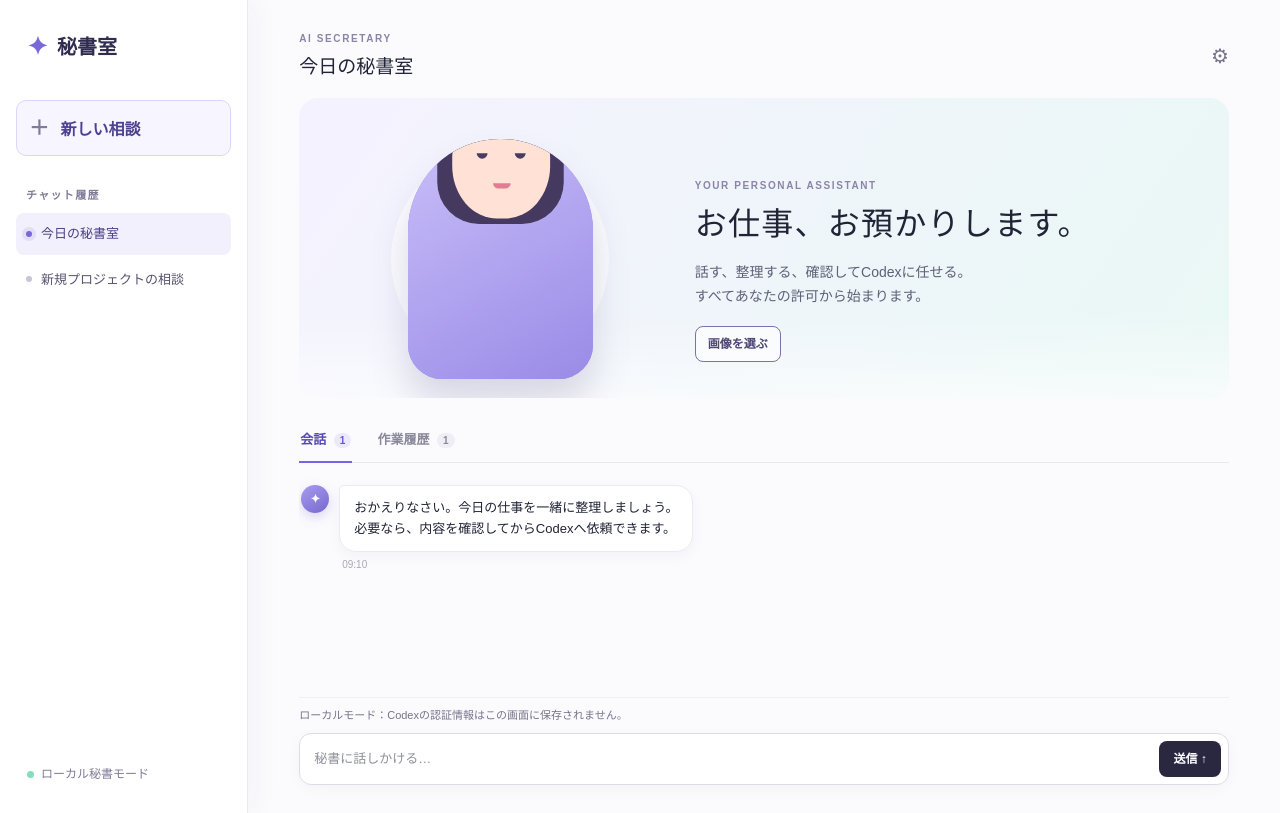
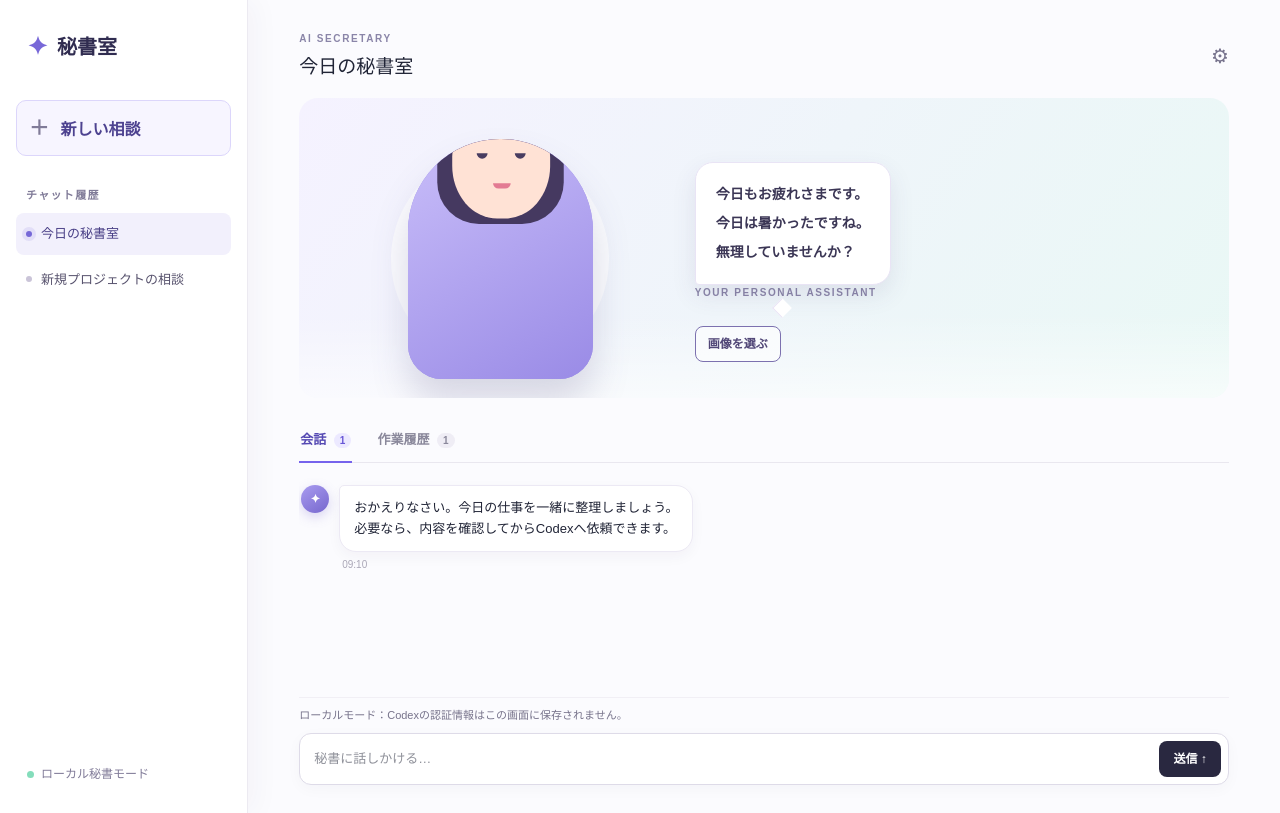
Before and after one commit to ENTER-WEB/ai-secretary, a Next.js app in the folder apps/ui/: page / in a window 1280 px wide. Built offline with nearby package versions, Linux system fonts and the light colour scheme.

Commit message:
Add secretary greeting bubble

```diff
--- a/apps/ui/src/app/conversation.css
+++ b/apps/ui/src/app/conversation.css
@@ -30,7 +30,36 @@
 .avatar-placeholder { transform: scale(1.36); transform-origin: center bottom; }
 .blink { left: 49px; top: 111px; transform: scale(1.35); transform-origin: left; }
 .speech-mouth { left: 78px; top: 148px; transform: scale(1.35); transform-origin: left; }
-.stage-copy { padding-bottom: 36px; max-width: 430px; }
+.stage-copy { position: relative; padding-bottom: 36px; max-width: 430px; }
+.stage-copy .eyebrow { margin-bottom: 9px; }
+.stage-copy h2,
+.stage-copy > p:not(.eyebrow) { display: none; }
+.stage-copy::before {
+  content: "今日もお疲れさまです。\A今日は暑かったですね。\A無理していませんか？";
+  display: block;
+  white-space: pre-line;
+  position: relative;
+  color: #3b3655;
+  background: #fff;
+  border: 1px solid #e9e4f5;
+  border-radius: 18px 18px 18px 4px;
+  box-shadow: 0 10px 25px rgba(66, 57, 105, 0.1);
+  padding: 17px 20px;
+  font-size: 14px;
+  font-weight: 600;
+  line-height: 2.05;
+}
+.stage-copy::after {
+  content: "";
+  position: absolute;
+  width: 14px;
+  height: 14px;
+  margin: -8px 0 0 -6px;
+  background: #fff;
+  border-left: 1px solid #e9e4f5;
+  border-bottom: 1px solid #e9e4f5;
+  transform: rotate(45deg);
+}
 
 .messages { gap: 20px; max-height: 390px; overflow-y: auto; padding-right: 10px; scroll-behavior: smooth; }
 .message { max-width: min(690px, 88%); align-items: flex-start; }
@@ -44,5 +73,6 @@
   .stage { min-height: 244px; padding: 14px 20px 0; }
   .avatar { width: 145px; height: 196px; flex-basis: 145px; transform: scale(.88); transform-origin: left bottom; margin-right: -18px; }
   .stage-copy { padding-bottom: 25px; }
+  .stage-copy::before { padding: 13px 15px; font-size: 12px; line-height: 1.85; }
   .messages { max-height: none; }
 }
```
